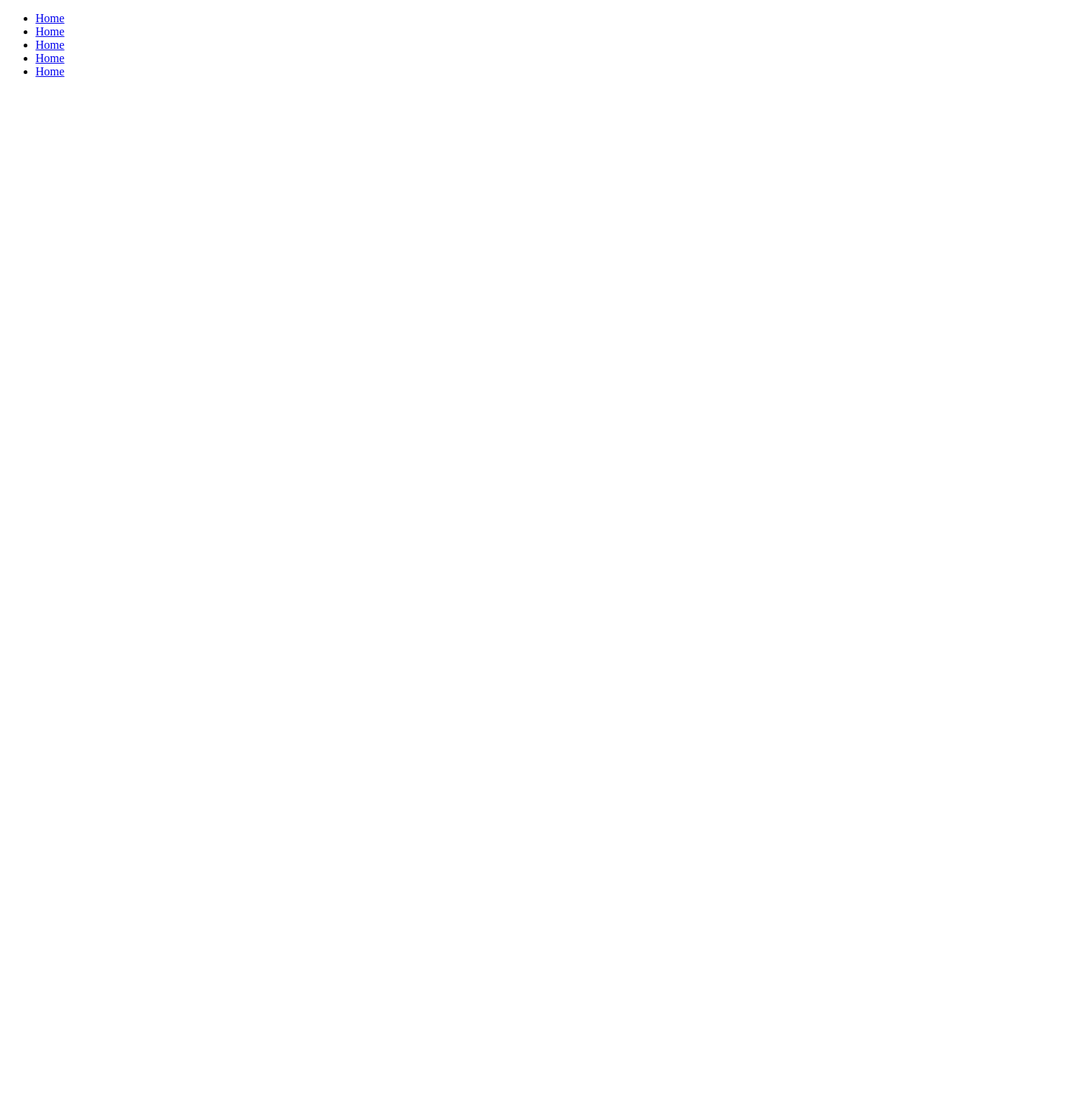
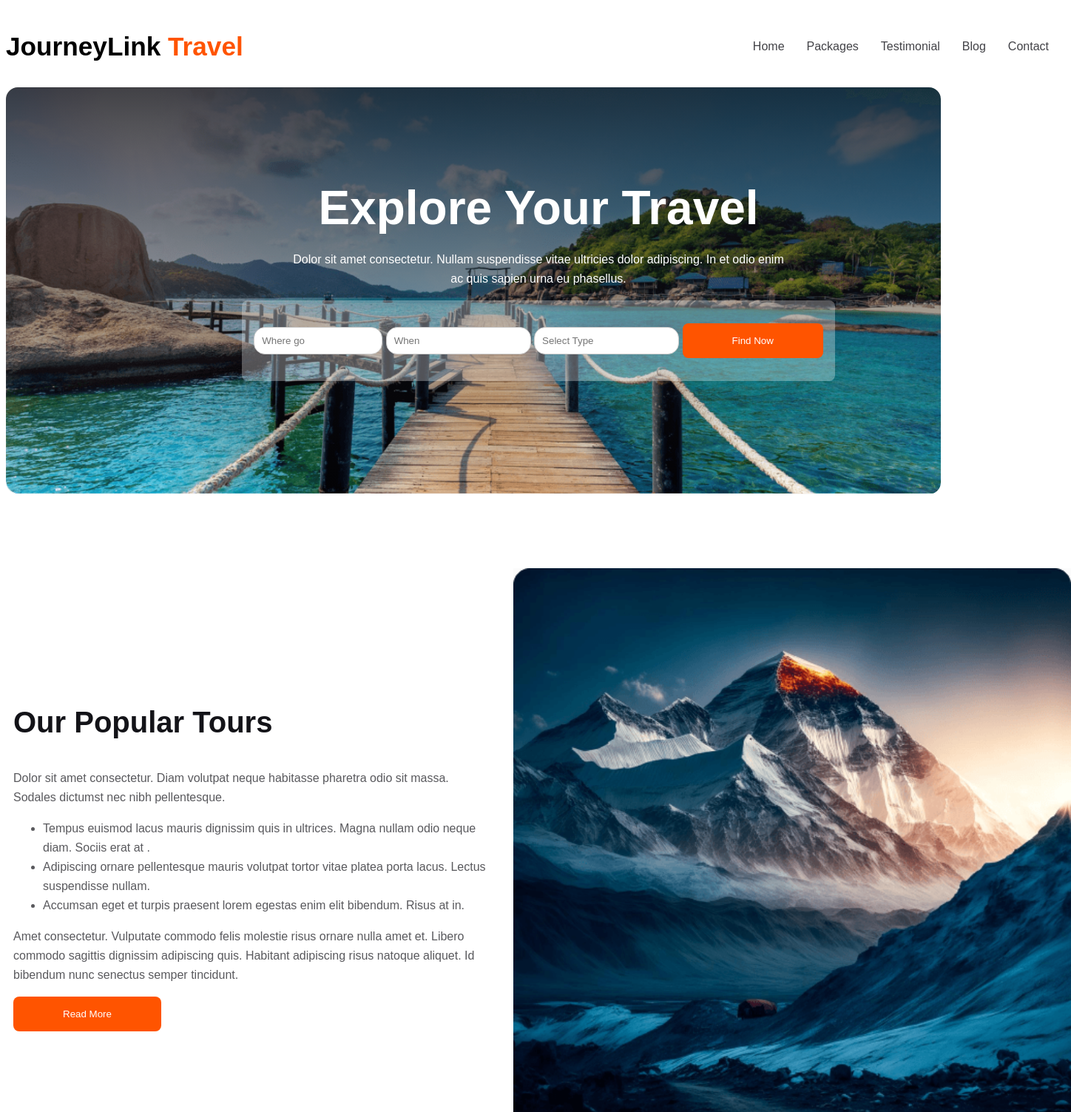
Before and after one commit to designerrabi/JourneyLink-Travel, a plain HTML site: page index.html in a window 1280 px wide. Shown: the top 1503 px of the page at 74% size, 1448 px wide, since content can reach past the window. Before the commit the page ends 800 px from the top, so only its background shows below. Drawn offline with Linux system fonts and the light colour scheme; a web font is replaced by a local one.

Commit message:
have finished desktop three section

```diff
--- a/index.html
+++ b/index.html
@@ -8,20 +8,113 @@
 </head>
 <body>
     <header>
+        <div class="container">
             <div class="nav">
                 <nav>
+                    <h3 class="nav-title">JourneyLink <span class="nav-text-color">Travel</span></h3>
+
                     <ul>
                         <li><a href="#">Home</a></li>
-                    <li><a href="#">Home</a></li>
-                    <li><a href="#">Home</a></li>
-                    <li><a href="#">Home</a></li>
-                    <li><a href="#">Home</a></li>
+                        <li><a href="#">Packages</a></li>
+                        <li><a href="#">Testimonial</a></li>
+                        <li><a href="#">Blog</a></li>
+                        <li><a href="#">Contact</a></li>
                     </ul>
                 </nav>
+
+                </div>
         </div>
 
     </header>
     <main>
+
+        <!-- banner section -->
+
+            <div class="banner">
+                <div class="container">
+
+                <div class="banner-content">
+                    <h1 class="banner-title">
+                        Explore Your Travel
+                     </h1>
+                     <p class="banner-description">
+                        Dolor sit amet consectetur. Nullam suspendisse vitae ultricies dolor adipiscing. In et odio enim ac quis sapien urna eu phasellus.
+                     </p>
+                </div>
+                <div class="input-form">
+                    <div class="input-container">
+                        <input type="search" name="Where go" id="" placeholder="Where go">
+                        <input type="When" name="Where go" id="" placeholder="When">
+                        <input type="Select Type" name="Where go" id="" placeholder="Select Type">
+
+                        <button class="btn-primary">Find Now</button>
+                    </div>
+                  </div>
+                </div>
+
+               </div>
+
+
+        <!-- Our Popular section -->
+        <div class="popular-section">
+               <div class="container">
+                <div class="our-popular">
+                    <div class="our-popular-content">
+                        <h3 class="our-popular-title">
+                            Our Popular Tours
+                        </h3>
+                        <p class="our-popular-description">
+                            Dolor sit amet consectetur. Diam volutpat neque habitasse pharetra odio sit massa. Sodales dictumst nec nibh pellentesque.
+                        </p>
+                        <ul>
+                            <li>Tempus euismod lacus mauris dignissim quis in ultrices. Magna nullam odio neque diam. Sociis erat at .</li>
+                            <li>Adipiscing ornare pellentesque mauris volutpat tortor vitae platea porta lacus. Lectus suspendisse nullam.</li>
+                            <li> Accumsan eget et turpis praesent lorem egestas enim elit bibendum. Risus at in.</li>
+                        </ul>
+                        <p class="our-popular-description">
+                            Amet consectetur. Vulputate commodo felis molestie risus ornare nulla amet et. Libero commodo sagittis dignissim adipiscing quis. Habitant adipiscing risus natoque aliquet. Id bibendum nunc senectus semper tincidunt.
+                        </p>
+                        <button class="btn-primary">Read More</button>
+
+                    </div>
+                    <div class="our-popular-img">
+                        <img src="images/Rectangle 4.png" alt="">
+                    </div>
+                </div>
+               </div>
+        </div>
+
+
+        <!-- Choose Your Destination -->
+        <section class="destination-section">
+            <div class="container">
+                <h3 class="destination-title">
+                    Choose Your Destination
+                </h3>
+                <p class="destination-description">
+                    Dolor sit amet consectetur. Diam volutpat neque habitasse pharetra odio sit massa. Sodales dictumst nec nibh pellentesque.
+                </p>
+
+                <div class="destination-container-img">
+                    <div class="destination-first-img">
+                        <img src="./images/Rectangle 5.png" alt="">
+                        <img src="./images/Rectangle 8.png" alt="">
+                    </div>
+                    <div class="destination-second-img">
+                        <img src="./images/Rectangle 6.png" alt="">
+                        <img src="./images/Rectangle 7.png" alt="">
+                        <img src="./images/Rectangle 9.png" alt="">
+                    </div>
+
+                    <div class="destination-third-img">
+                        <img src="./images/Rectangle 11.png" alt="">
+                        <img src="./images/Rectangle 10.png" alt="">
+                    </div>
+                </div>
+
+            </div>
+
+        </section>
 
     </main>
     <footer>
--- a/style.css
+++ b/style.css
@@ -0,0 +1,232 @@
+/* mulish font from cdnfonts */
+@import url('https://fonts.cdnfonts.com/css/mulish');
+
+
+
+
+/* shared styles */
+*{
+
+    font-family: 'Mulish', sans-serif;
+}
+.container{
+    width: 1440px;
+    margin: 0 auto;
+
+}
+
+.btn-primary {
+    border-radius: 8px;
+    background: #FF5400;
+    border: none;
+    padding: 16px 67px;
+    color:#FFFFFF;
+    cursor: pointer;
+}
+
+/* header styles */
+header{
+
+}
+nav{
+    display: flex;
+    justify-content: space-between;
+    align-items: center;
+}
+nav > ul{
+    display: flex;
+}
+.nav-title{
+    font-size: 2.2rem;
+    font-weight: 800;
+}
+.nav-title .nav-text-color{
+    color: #FF5400;
+    font-size: 2.2rem;
+    font-weight: 800;
+}
+nav li{
+    list-style: none;
+    margin-right: 30px;
+    font-weight: 400;
+    font-size: 1rem;
+
+}
+nav li a{
+    text-decoration: none;
+    color: #424247;
+}
+nav li a:hover{
+    color: #FF5400;
+    font-size: 1.2rem;
+    font-weight: 700;
+    transition: 0.2s;
+}
+
+/* main styles */
+main{
+    max-width: 1440px;
+    margin: 0 auto;
+}
+/* banner styles */
+
+.banner{
+    border-radius: 16px;
+    background: linear-gradient(180deg, rgba(19, 19, 24, 0.80) 0%, rgba(19, 19, 24, 0.00) 100%),
+    url("./images/banner.png");
+    background-repeat: no-repeat;
+    background-size: cover;
+    height: 550px;
+}
+.banner-content {
+    display: flex;
+    justify-content: center;
+    align-items: center;
+    flex-direction: column;
+}
+.banner .banner-title {
+    color: #FFF;
+    font-size: 4rem;
+    font-weight: 800;
+    margin: 126px 0px 0px;
+}
+.banner .banner-description {
+    color: #FFF;
+    text-align: center;
+    font-size: 1rem;
+    font-weight: 400;
+    line-height: 26px;
+    margin-top: 20px;
+    max-width: 676px;
+}
+
+
+.input-form {
+    display: flex;
+    gap: 20px;
+    align-items: center;
+    justify-content: center;
+}
+.input-container{
+    border-radius: 8px;
+    background: rgba(255, 255, 255, 0.30);
+    padding: 16px;
+}
+.input-form input[type='search']{
+    width: 174px;
+    padding: 10px;
+    border: 1px solid #ccc;
+    border-radius: 15px 15px;
+    margin: 20px 0;
+}
+.input-form input[type='when']{
+    width: 174px;
+    padding: 10px;
+    border: 1px solid #ccc;
+    border-radius: 15px 15px;
+    margin: 20px 0;
+}
+.input-form input[type='Select Type']{
+    width: 174px;
+    padding: 10px;
+    border: 1px solid #ccc;
+    border-radius: 15px 15px;
+    margin: 20px 0;
+}
+
+/* our popular section */
+.popular-section{
+    margin-top: 100px;
+}
+.our-popular{
+ display: flex;
+ justify-content: space-between;
+ align-items: center;
+
+}
+.our-popular-content{
+  padding-left: 10px;
+  padding-right: 10px;
+}
+.our-popular-content .our-popular-title{
+    color: #131318;
+    text-align: left;
+    font-size: 40px;
+    font-weight: 800;
+}
+.our-popular-content .our-popular-description{
+    color: rgba(19, 19, 24, 0.70);
+    font-size: 16px;
+    font-weight: 400;
+    line-height: 26px;
+    width: 626px;
+}
+.our-popular-content ul li{
+    color: rgba(19, 19, 24, 0.70);
+    font-size: 16px;
+    font-weight: 400;
+    line-height: 26px;
+    width: 626px;
+}
+.our-popular-img {
+    width: 100%;
+}
+
+.our-popular-img img {
+    width: 100%;
+}
+
+/* choose your Destination */
+.destination-section{
+ margin-top: 100px;
+}
+.destination-title{
+    color: #131318;
+    text-align: center;
+    font-size: 40px;
+    font-weight: 800;
+
+}
+.destination-description{
+    color: rgba(19, 19, 24, 0.70);
+    text-align: center;
+    font-size: 16px;
+    font-weight: 400;
+    line-height: 26px;
+    padding-bottom: 40px;
+    width: 643px;
+    margin: 0 auto;
+}
+.destination-container-img {
+
+
+}
+.destination-first-img{
+    display: grid;
+    grid-template-columns: repeat(2, 1fr);
+    gap: 20px;
+    margin-bottom: 20px;
+}
+
+.destination-second-img{
+    display: grid;
+    grid-template-columns: repeat(3, 1fr);
+    gap: 20px;
+    margin-bottom: 20px;
+
+}
+
+.destination-third-img{
+    display: grid;
+    grid-template-columns: repeat(2, 1fr);
+    gap: 20px;
+    margin-bottom: 20px;
+
+
+}
+.destination-container-img img{
+    width: 100%;
+    height: 100%;
+}
+
+/* responsive styles */
```
Also changed, not shown: images/banner.png (renamed from images/Group 13 (1) (1).png). Lines whose indentation alone changed are shown as unchanged.
